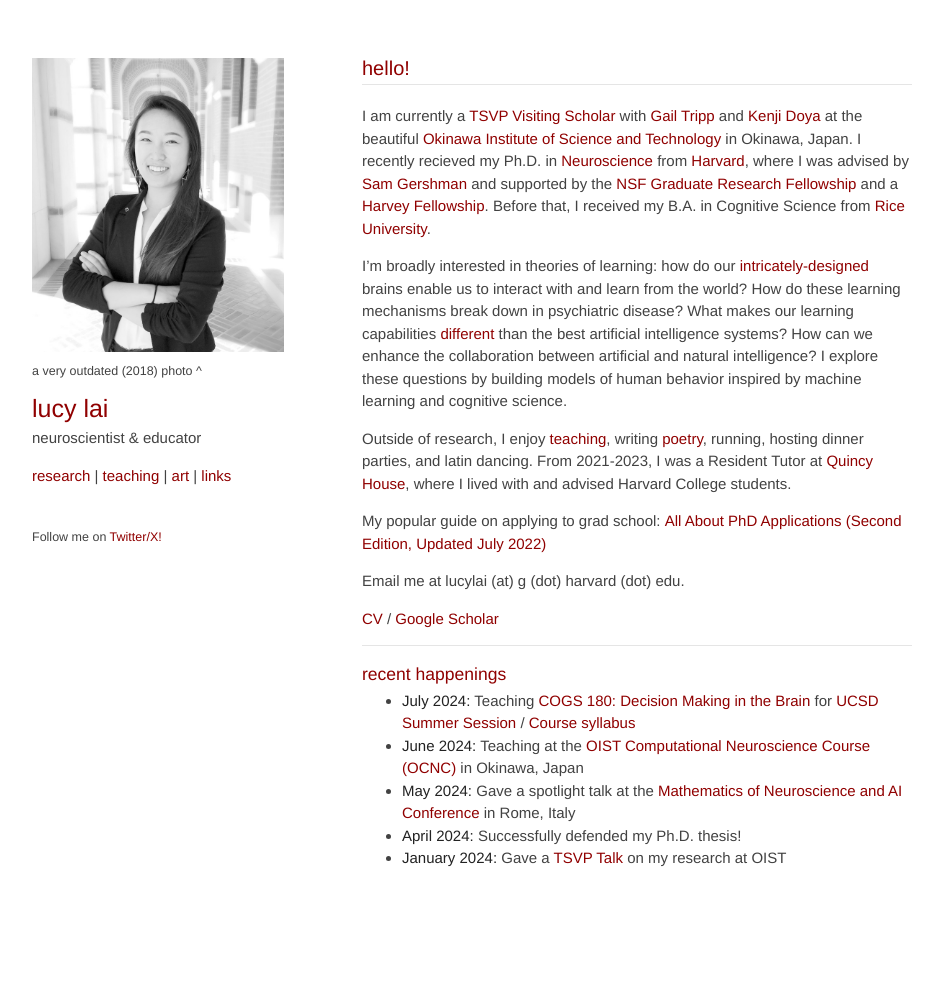
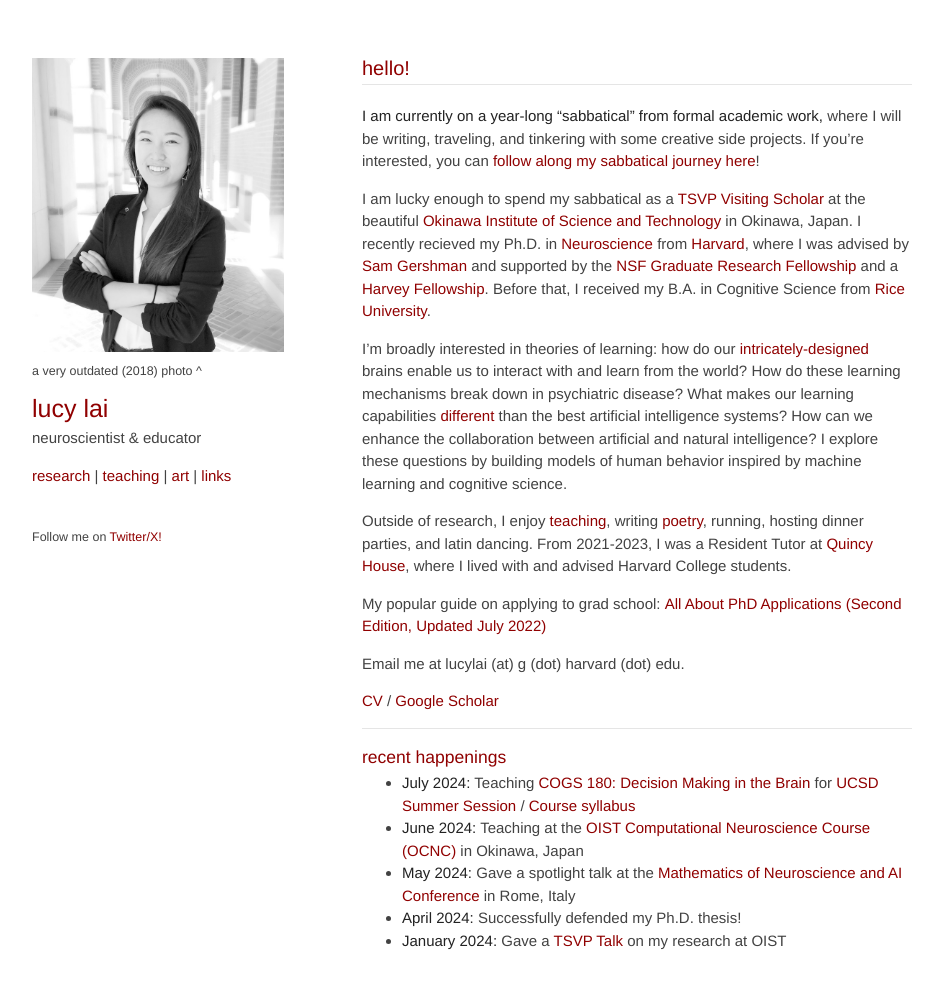
Before and after one commit to lucylai96/lucylai96.github.io, a Jekyll site: the page built from index.md, in a window 1280 px wide and 1017 px high. Shown: the top 989 px of the window, without its empty margins (168-1111 px from the left). Built offline with Jekyll 4.4.1, drawn with Linux system fonts in a browser that asks for light colours; our own code applies the rules of GitHub Pages for plain Markdown files.

Commit message:
Update index.md

```diff
--- a/index.md
+++ b/index.md
@@ -1,6 +1,8 @@
 ## hello!
 ***
-I am currently a [TSVP Visiting Scholar](https://groups.oist.jp/tsvp){:target="_blank"} with [Gail Tripp](https://groups.oist.jp/hdnu){:target="_blank"} and [Kenji Doya](https://groups.oist.jp/ncu){:target="_blank"} at the beautiful [Okinawa Institute of Science and Technology](https://oist.jp){:target="_blank"} in Okinawa, Japan. I recently recieved my Ph.D. in <a href="https://pinphd.hms.harvard.edu/" target="_blank">Neuroscience</a> from <a href="http://www.harvard.edu" target="_blank">Harvard</a>, where I was advised by <a href="http://gershmanlab.com/people/sam.html" target="_blank">Sam Gershman</a> and supported by the <a href="https://www.nsfgrfp.org/" target="_blank">NSF Graduate Research Fellowship</a> and a <a href="https://www.28twelvefoundation.org/" target="_blank">Harvey Fellowship</a>. Before that, I received my B.A. in Cognitive Science from <a href="http://www.rice.edu/" target="_blank">Rice University</a>.
+**I am currently on a year-long "sabbatical" from formal academic work,** where I will be writing, traveling, and tinkering with some creative side projects. If you're interested, you can [follow along my sabbatical journey here](https://lucyonsabbatical.substack.com/)!
+
+I am lucky enough to spend my sabbatical as a [TSVP Visiting Scholar](https://groups.oist.jp/tsvp){:target="_blank"} at the beautiful [Okinawa Institute of Science and Technology](https://oist.jp){:target="_blank"} in Okinawa, Japan. I recently recieved my Ph.D. in <a href="https://pinphd.hms.harvard.edu/" target="_blank">Neuroscience</a> from <a href="http://www.harvard.edu" target="_blank">Harvard</a>, where I was advised by <a href="http://gershmanlab.com/people/sam.html" target="_blank">Sam Gershman</a> and supported by the <a href="https://www.nsfgrfp.org/" target="_blank">NSF Graduate Research Fellowship</a> and a <a href="https://www.28twelvefoundation.org/" target="_blank">Harvey Fellowship</a>. Before that, I received my B.A. in Cognitive Science from <a href="http://www.rice.edu/" target="_blank">Rice University</a>.
 
 I’m broadly interested in theories of learning: how do our <a href="http://mitpress.mit.edu/books/principles-neural-design" target="_blank">intricately-designed</a> brains enable us to interact with and learn from the world? How do these learning mechanisms break down in psychiatric disease? What makes our learning capabilities <a href="http://gershmanlab.com/pubs/Lake17.pdf" target="_blank"> different</a> than the best artificial intelligence systems? How can we enhance the collaboration between artificial and natural intelligence? I explore these questions by building models of human behavior  inspired by machine learning and cognitive science.
 
```
